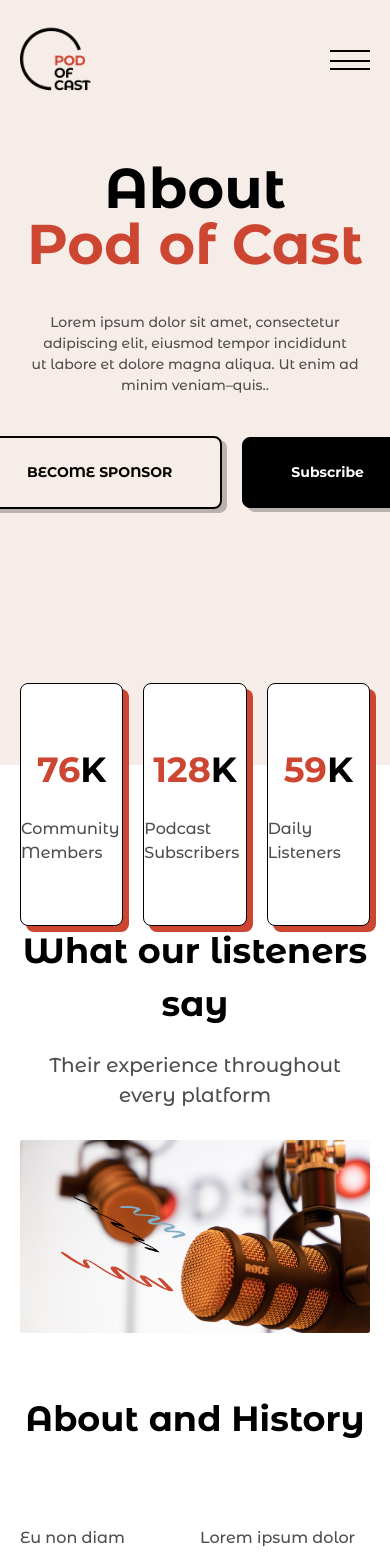
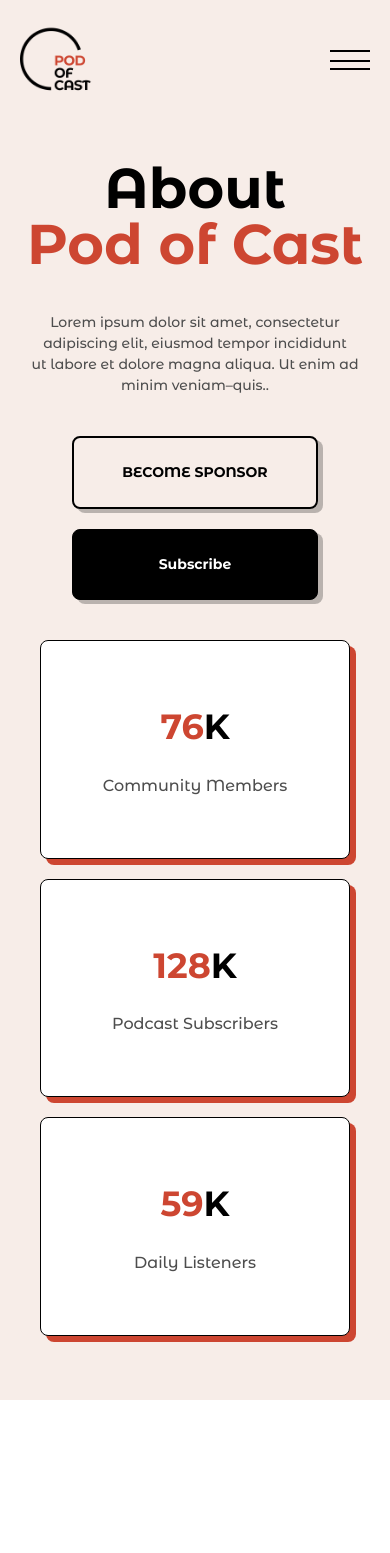
Before and after one commit to mrravan0/Podcast, a React (Vite) app: page /about in a window 390 px wide. Shown: the top 1553 px of the page. Built offline with nearby package versions, Linux system fonts and the light colour scheme.

Commit message:
Optimized,Added Responsive to the Components

```diff
--- a/src/Components/About-page/AboutHero/AboutHero.jsx
+++ b/src/Components/About-page/AboutHero/AboutHero.jsx
@@ -5,17 +5,33 @@ const AboutHero = ({ data, info }) => {
     <section className="hero relative pt-16">
       <HeroTop
         info={info}
-        property={"pb-64"}
+        property={"pb-64 max-mobile:pb-16"}
       >
-        <div className="flex items-center gap-x-5">
+        <div className="max-mobile:flex-col flex items-center gap-5">
           <button className="shadow-custom w-max cursor-pointer rounded-lg border-2 border-solid border-black px-12 py-6 text-[clamp(14px,1.09375vw,21px)] duration-300 hover:scale-110">
             BECOME SPONSOR
           </button>
-          <button className="btn px-12 py-6">Subscribe</button>
+          <button className="btn max-mobile:w-full px-12 py-6">
+            Subscribe
+          </button>
         </div>
+        <ul className="container-custom min-mobile:hidden flex flex-col items-center gap-y-5">
+          {data?.map((item, index) => (
+            <li
+              className="flex w-full cursor-pointer flex-col items-center gap-y-5 rounded-lg border border-solid border-black bg-white py-15 shadow-[6px_6px_0_0_#cd4631]"
+              key={index}
+            >
+              <h2 className="title text-custom-red">
+                {item.count}
+                <span className="text-black">K</span>
+              </h2>
+              <p className="text-custom-grey font-medium">{item.description}</p>
+            </li>
+          ))}
+        </ul>
       </HeroTop>
       <ul
-        className="container-custom absolute -bottom-40 left-1/2 z-10 flex -translate-x-1/2 items-center gap-x-5"
+        className="container-custom max-mobile:hidden absolute -bottom-40 left-1/2 z-10 flex -translate-x-1/2 items-center gap-x-5"
         data-aos="flip-down"
       >
         {data?.map((item, index) => (
--- a/src/Components/About-page/AboutListeners/AboutListeners.jsx
+++ b/src/Components/About-page/AboutListeners/AboutListeners.jsx
@@ -19,7 +19,7 @@ const AboutListeners = ({ data, info }) => {
           </div>
           <div className="flex flex-col gap-y-20">
             <h1 className="title text-center">About and History</h1>
-            <div className="text-custom-grey flex items-center justify-between gap-x-2.5 font-medium">
+            <div className="text-custom-grey max-mobile-s:flex-col max-mobile-s:gap-y-5 flex items-center justify-between gap-x-2.5 font-medium">
               {info?.map((item, index) => (
                 <div
                   className="w-full"
@@ -38,7 +38,7 @@ const AboutListeners = ({ data, info }) => {
         </div>
         <div className="flex flex-col gap-y-20">
           <h1 className="title text-center">Founder and Main Host</h1>
-          <div className="flex justify-between gap-x-5">
+          <div className="max-laptop-s:flex-col flex justify-between gap-5">
             {data?.map((item, index) => (
               <AboutListenersCard
                 data={item}
--- a/src/Components/About-page/AboutListeners/AboutListenersCard.jsx
+++ b/src/Components/About-page/AboutListeners/AboutListenersCard.jsx
@@ -6,10 +6,11 @@ const AboutListenersCard = ({ data }) => {
     <div data-aos={data.aos}>
       <div className="flex h-full cursor-pointer justify-between gap-x-2.5 rounded-lg border border-solid border-black p-4 duration-300 hover:shadow-[10px_10px_0_0_#000]">
         <img
+          className="max-mobile-s:hidden"
           src={data.image}
           alt=""
         />
-        <div className="flex flex-col items-end justify-between gap-y-40">
+        <div className="max-mobile-s:items-center flex flex-col items-end justify-between gap-y-40">
           {data.svg}
           <div className="flex flex-col gap-y-5">
             <div className="flex flex-col gap-y-1.5">
--- a/src/MainSettings/App/App.jsx
+++ b/src/MainSettings/App/App.jsx
@@ -15,9 +15,9 @@ function App() {
   const isMobileScreen = UseMediaQuery("(max-width:768px)");
   useEffect(() => {
     Aos.init({
-      delay: isMobileScreen ? 200 : 250,
+      delay: isMobileScreen ? 200 : 400,
       duration: 450,
-      offset: isMobileScreen ? 250 : 150,
+      offset: isMobileScreen ? 200 : 100,
     });
   }, []);
 
--- a/src/Pages/AboutPage/AboutData.jsx
+++ b/src/Pages/AboutPage/AboutData.jsx
@@ -37,7 +37,7 @@ export const AboutListenersData = [
     host: "1",
     description:
       "Lorem ipsum dolor sit amet con sectet piscing elit, sed do eiusmod tempor rarylet podofcast.",
-    aos: "fade-right",
+    aos: "fade-up-right",
     image: "/Listeners/ListenersCard/photo1.png",
     svg: <SmileIcon properties={"max-w-40 max-laptop:max-w-32.5"} />,
   },
@@ -46,7 +46,7 @@ export const AboutListenersData = [
     host: "2",
     description:
       "Lorem ipsum dolor sit amet con sectet piscing elit, sed do eiusmod tempor rarylet podofcast.",
-    aos: "fade-left",
+    aos: "fade-up-left",
     image: "/Listeners/ListenersCard/photo2.png",
     svg: <Vector5 properties={"max-w-40 max-laptop:max-w-32.5"} />,
   },
```
